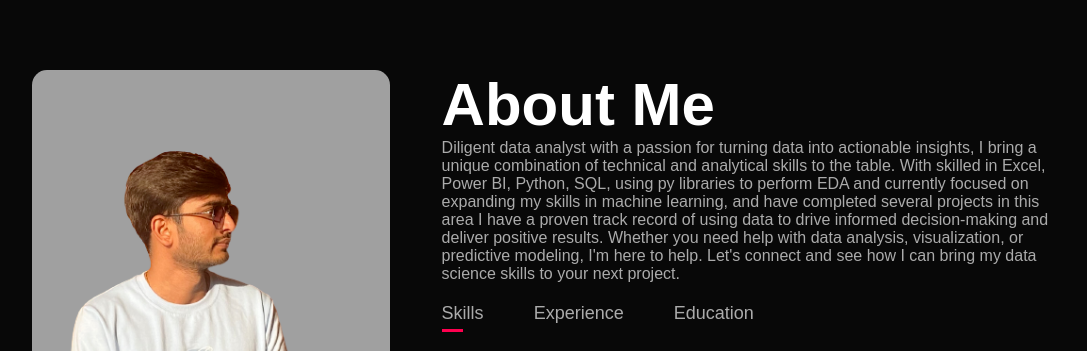
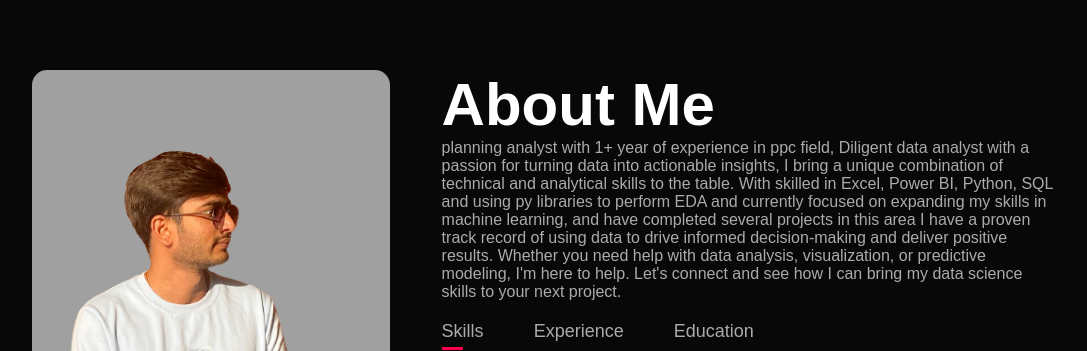
Before and after one commit to SarangGami/MyPortfolio.com, a plain HTML site: page index.html in a window 1280 px wide. Shown: the part 820-1171 px from the top of the page, without its empty margins (96-1183 px from the left). Drawn offline with Linux system fonts and the light colour scheme.

Commit message:
Update index.html

```diff
--- a/index.html
+++ b/index.html
@@ -40,7 +40,7 @@
             </div>
             <div class="about-col-2">
                 <h1 class="sub-title">About Me</h1>
-                <p>Diligent data analyst with a passion for turning data into actionable insights, I bring a unique combination of technical and analytical skills to the table. With skilled in Excel, Power BI, Python, SQL, using py libraries to perform EDA and currently focused on expanding my skills in machine learning, and have completed several projects in this area
+                <p>planning analyst with 1+ year of experience in ppc field, Diligent data analyst with a passion for turning data into actionable insights, I bring a unique combination of technical and analytical skills to the table. With skilled in Excel, Power BI, Python, SQL and using py libraries to perform EDA and currently focused on expanding my skills in machine learning, and have completed several projects in this area
                 I have a proven track record of using data to drive informed decision-making and deliver positive results. Whether you need help with data analysis, visualization, or predictive modeling, I'm here to help. Let's connect and see how I can bring my data science skills to your next project.</p>
 
                 <div class="tab-titles">
```
